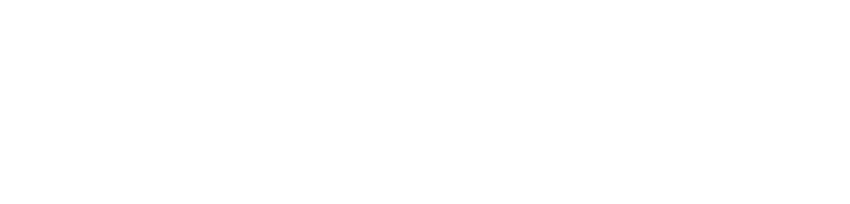
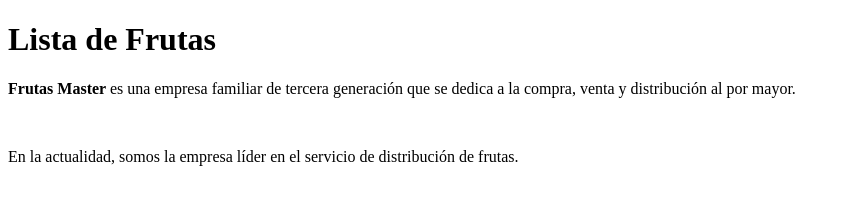
Before and after one commit to nanynn/lista-frutas, a plain HTML site: page index.html in a window 1280 px wide. Shown: the whole page, without its empty margins (0-850 px from the left). Drawn offline with Linux system fonts and the light colour scheme.

Commit message:
Escribí el titulo y los parrafos

```diff
--- a/index.html
+++ b/index.html
@@ -5,6 +5,11 @@
 		<title>La Fruteria</title>
 	</head>
 	<body>
+		<h1>Lista de Frutas</h1>
+
+		<p><b>Frutas Master </b>es una empresa familiar de tercera generación que se dedica a la compra, venta y distribución al por mayor.</p></br>
+		<p>En la actualidad, somos la empresa líder en el servicio de distribución de frutas.</p>
+
 
 
 		<script src ="assets/js/javascript.js"></script>
```
